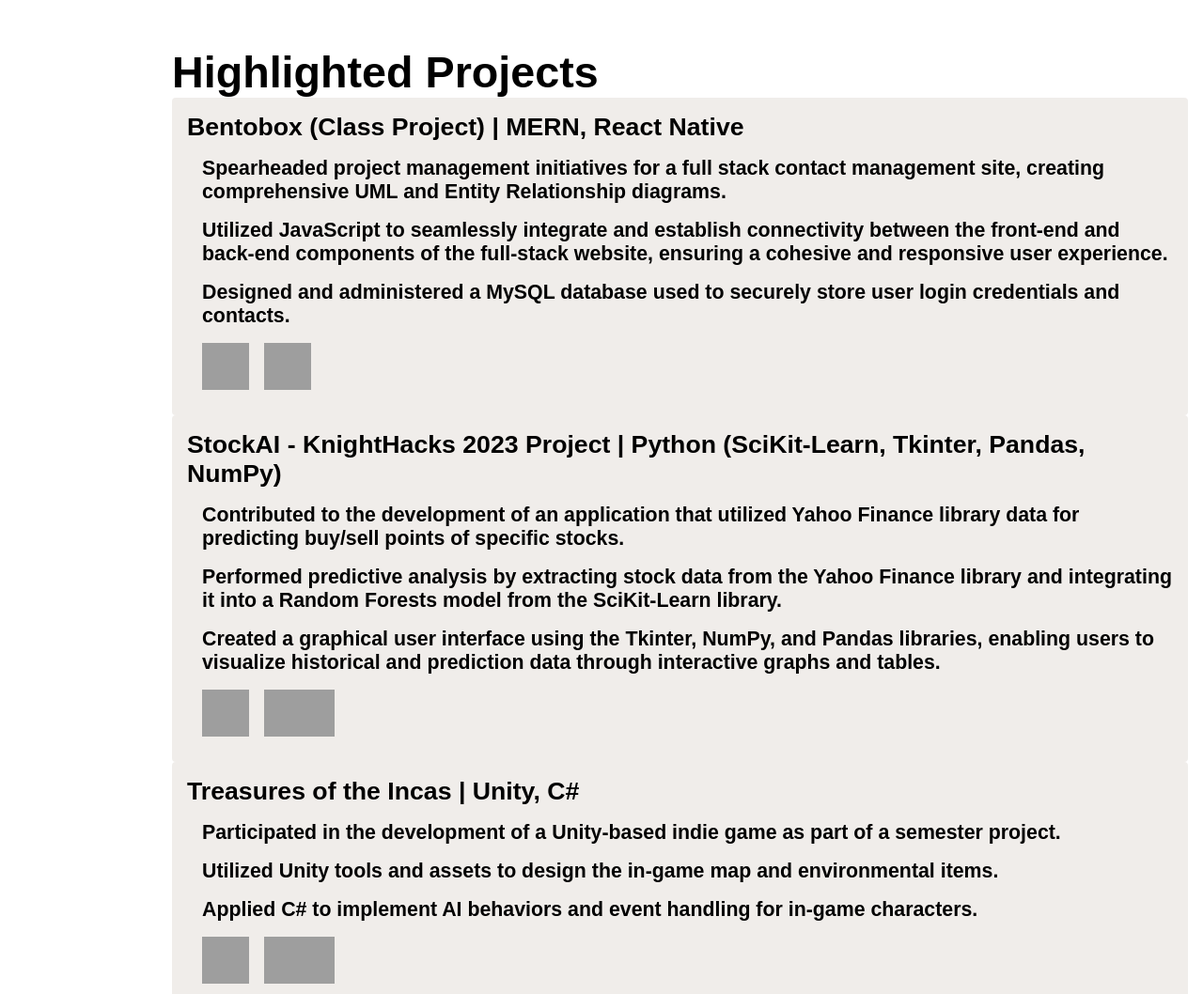
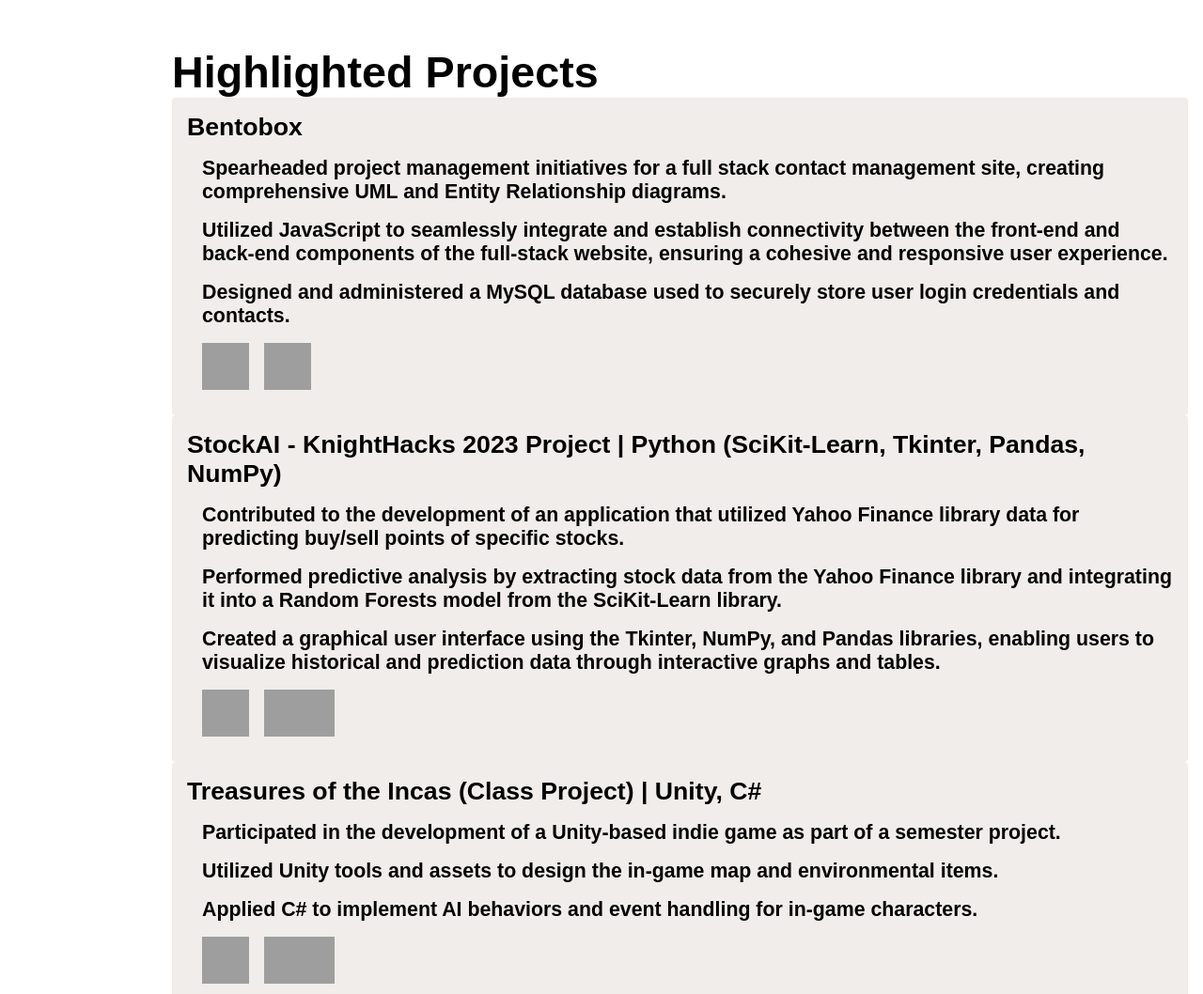
Before and after one commit to ginobenitez/ginobenitez.github.io, a plain HTML site: page index.html in a window 1280 px wide. Shown: the part 1260-2318 px from the top of the page at 94% size. Drawn offline with Linux system fonts and the light colour scheme; grey boxes are pictures that could not be loaded; a web font is replaced by a local one.

Commit message:
Update index.html

```diff
--- a/index.html
+++ b/index.html
@@ -118,7 +118,7 @@
                         <li class = "educationListItem">
                           <div class = "education-item">
                             <div class= "educationText">
-                              <div class="schoolName">Bentobox (Class Project) | MERN, React Native</div>
+                              <div class="schoolName">Bentobox</div>
                             </div>
                             <div class= "educationText">
                               <div class="projectBullets">
@@ -175,7 +175,7 @@
                         <li class = "educationListItem">
                           <div class = "education-item">
                             <div class= "educationText">
-                              <div class="schoolName">Treasures of the Incas | Unity, C#</div>
+                              <div class="schoolName">Treasures of the Incas (Class Project) | Unity, C#</div>
                             </div>
                             <div class= "educationText">
                               <div class="projectBullets">
```
